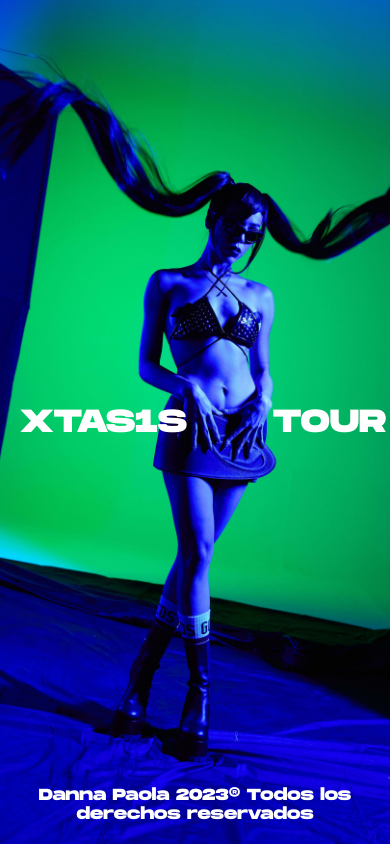
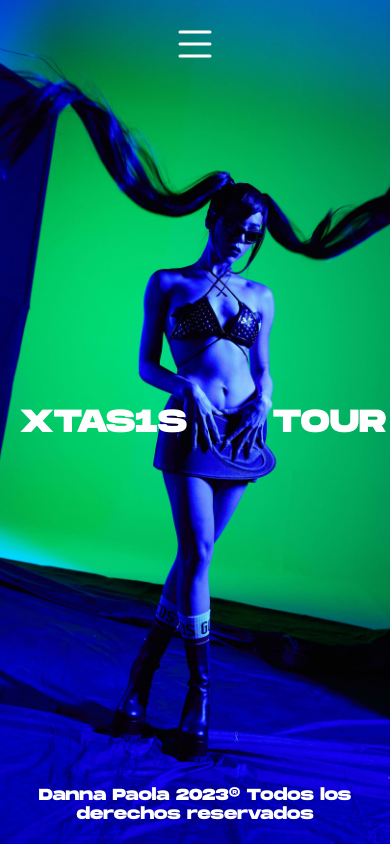
Before and after one commit to yira-gallardo/danna-paola, a Next.js app: page / in a window 390 px wide. Shown: the top 844 px of the page. Built offline with nearby package versions, Linux system fonts and the light colour scheme.

Commit message:
Add burger

```diff
--- a/components/Nav/Nav.js
+++ b/components/Nav/Nav.js
@@ -1,8 +1,12 @@
 import Link from "next/link";
 import styles from "@/styles/Nav.module.css";
+import { useState } from "react";
 
 export const Nav = ({ tipo }) => {
+  const [isMenuActive, setIsMenuActive] = useState(false);
+
   return (
+    <div>
       <nav
         className={`${styles.navDesktop} ${
           tipo === "claro" ? styles.menuClaro : styles.menuOscuro
@@ -24,5 +28,65 @@
           CONTACTO
         </Link>
       </nav>
+      <nav
+        className={`${styles.navMobile} ${
+          tipo === "claro" ? styles.menuClaro : styles.menuOscuro
+        }`}
+      >
+        <div className={styles.burger} onClick={() => setIsMenuActive(true)}>
+          <svg
+            xmlns="http://www.w3.org/2000/svg"
+            width="3em"
+            height="3em"
+            fill="currentColor"
+            viewBox="0 0 16 16"
+          >
+            <path
+              fillRule="evenodd"
+              d="M2.5 12a.5.5 0 0 1 .5-.5h10a.5.5 0 0 1 0 1H3a.5.5 0 0 1-.5-.5zm0-4a.5.5 0 0 1 .5-.5h10a.5.5 0 0 1 0 1H3a.5.5 0 0 1-.5-.5zm0-4a.5.5 0 0 1 .5-.5h10a.5.5 0 0 1 0 1H3a.5.5 0 0 1-.5-.5z"
+            />
+          </svg>
+        </div>
+      </nav>
+      {isMenuActive && (
+        <div className={styles.menuMobile}>
+          <Link
+            href="/"
+            className={styles.link}
+            onClick={() => setIsMenuActive(false)}
+          >
+            <h1>DANNA PAOLA</h1>
+          </Link>
+          <Link
+            href="/tour"
+            className={styles.link}
+            onClick={() => setIsMenuActive(false)}
+          >
+            TOUR
+          </Link>
+          <Link
+            href="/musica"
+            className={styles.link}
+            onClick={() => setIsMenuActive(false)}
+          >
+            MÚSICA
+          </Link>
+          <Link
+            href="/tienda"
+            className={styles.link}
+            onClick={() => setIsMenuActive(false)}
+          >
+            TIENDA
+          </Link>
+          <Link
+            href="/contacto"
+            className={styles.link}
+            onClick={() => setIsMenuActive(false)}
+          >
+            CONTACTO
+          </Link>
+        </div>
+      )}
+    </div>
   );
 };
--- a/styles/Musica.module.css
+++ b/styles/Musica.module.css
@@ -20,3 +20,9 @@
 .musica .spotify {
   width: 100%;
 }
+
+@media only screen and (max-width: 1000px) {
+  .musica {
+    padding: 20px;
+  }
+}
--- a/styles/Nav.module.css
+++ b/styles/Nav.module.css
@@ -43,9 +43,34 @@
 .link:hover {
   color: #81ff8f;
 }
+
+.navMobile {
+  display: none;
+}
+.menuMobile {
+  background-color: white;
+  color: black;
+  position: fixed;
+  z-index: 999;
+  width: 100%;
+  height: 100vh;
+  display: flex;
+  justify-content: center;
+  align-items: center;
+  flex-direction: column;
+}
 @media only screen and (max-width: 1000px) {
   .navDesktop {
     display: none;
   }
-
+  .navMobile {
+    display: flex;
+    justify-content: center;
+    align-items: center;
+    position: fixed;
+    top: 0;
+    left: 0;
+    width: 100%;
+    z-index: 999;
+  }
 }
```
Lines whose indentation alone changed are shown as unchanged.
